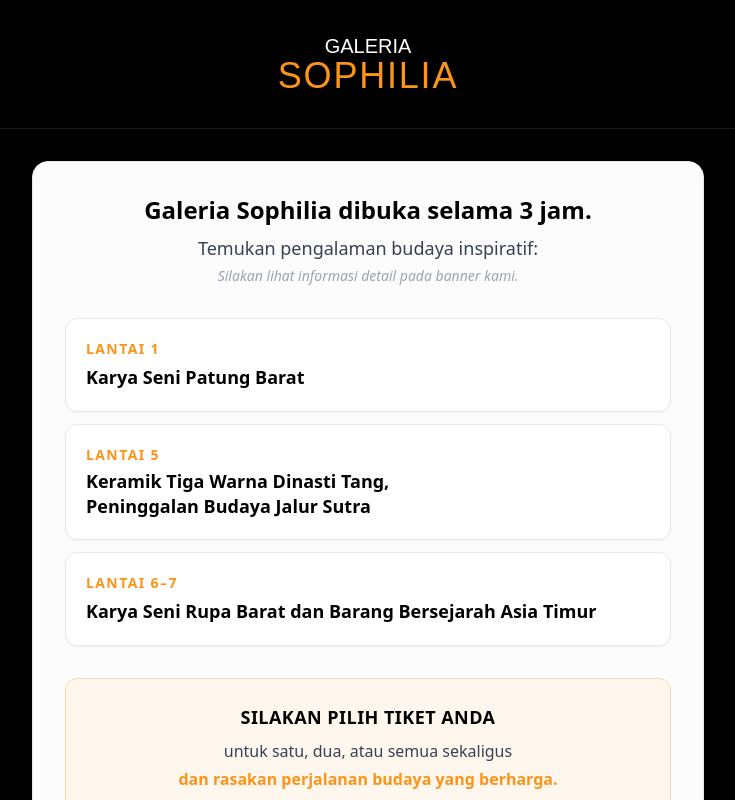
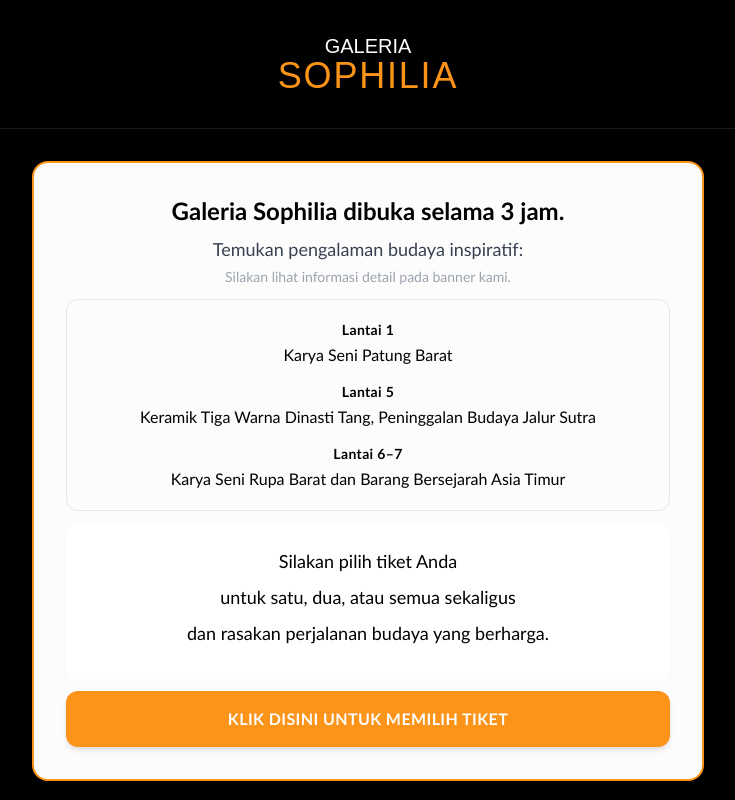
Before and after one commit to chrisustomusboimau/GaleriSophiliaTiketingSystem, a React (Vite) app: page /info in a window 1280 px wide. Shown: the top 800 px of the page, without its empty margins (272-1007 px from the left). Built offline with nearby package versions, Linux system fonts and the light colour scheme; what country-list would draw is missing.

Commit message:
update page memilih lantai

```diff
--- a/src/contexts/LanguageContext.tsx
+++ b/src/contexts/LanguageContext.tsx
@@ -49,6 +49,11 @@ const defaultTranslations = {
     en: "Continue",
     zh: "继续",
   },
+backButton: {
+    id: "Kembali",
+    en: "Back",
+    zh: "返回",
+  },
   ticketingTitle: {
     id: "Pembelian Tiket Museum",
     en: "Museum Ticketing",
@@ -64,20 +69,20 @@ const defaultTranslations = {
     en: "Please select the number of visitors by age category", // Please select the number of visitors by age category
     zh: "请按年龄段选择访客人数", // 请按年龄段选择访客人数
   },
-childLabel: {
-    id: "Anak \n(0-7 tahun)",
-    en: "Child \n(0-7 years)",
-    zh: "儿童\n（0-7岁）",
+  childLabel: {
+    id: "Anak \n(7-12)",
+    en: "Child \n(7-12)",
+    zh: "儿童\n（7-12）",
   },
   teenLabel: {
-    id: "Remaja \n(8-21 tahun)",
-    en: "Teen \n(8-21 years)",
-    zh: "青少年\n（8-21岁）",
+    id: "Pelajar \n(13-21)",
+    en: "Student \n(13-21)",
+    zh: "学生\n（13-21）",
   },
   adultLabel: {
-    id: "Dewasa \n(22 tahun ke atas)",
-    en: "Adult \n(22 years and above)",
-    zh: "成人\n（22岁及以上）",
+    id: "Dewasa \n(≥ 22)",
+    en: "Adult \n(≥ 22)",
+    zh: "成人\n（≥ 22）",
   },
   totalVisitors: {
     id: "Total Pengunjung:",
@@ -213,10 +218,10 @@ childLabel: {
     zh: "并体验一次宝贵的文化之旅。"
   },
   continueButton2: {
-    id: "Lanjutkan",
-    en: "Continue",
-    zh: "继续"
-  },
+      id: "Klik disini untuk memilih tiket",
+      en: "Click here to select tickets",
+      zh: "点击此处选择门票"
+    },
 
 // --- TAMBAHAN BARU UNTUK TICKET SELECTION PAGE ---
   floor6And7Label: { id: "Lantai 6 & 7", en: "Floor 6 & 7", zh: "6 & 7层" },
@@ -226,9 +231,9 @@ childLabel: {
   floorInfoAria: { id: "Informasi Lantai", en: "Floor Information", zh: "楼层信息" },
   floorInfoTitle: { id: "Lihat informasi kurasi lantai", en: "View floor curation information", zh: "查看楼层策展信息" },
   selectFloorInstruction: {
-    id: "Silakan pilih satu atau lebih lantai yang ingin Anda kunjungi",
-    en: "Please select one or more floors you wish to visit",
-    zh: "请选择您想参观的一个或多个楼层"
+    id: "Silakan pilih tiket Anda untuk satu, dua, atau semua sekaligus",
+    en: "Please select your tickets for one, two, or all at once",
+    zh: "请选择您的门票，可选一个、两个或全部"
   },
   continueSelected: {
     id: "Lanjutkan ({count} Dipilih)",
--- a/src/pages/GalleryInfoPage.tsx
+++ b/src/pages/GalleryInfoPage.tsx
@@ -5,12 +5,19 @@
  * Desain: Header terpisah di atas latar hitam (menyamai TicketSelectionPage),
  * dengan konten di dalam kanvas putih (content container).
  * Update: Implementasi LanguageContext untuk dukungan Multibahasa.
+ * Update 2: Typography Futura, no italic, unified floor container,
+ *           lowercase bold floor labels, regular weight descriptions,
+ *           center-aligned floor content. No dividers between floors.
  */
 
 import React, { useEffect } from 'react';
 import { useNavigate } from 'react-router-dom';
 import { useLanguage } from '../contexts/LanguageContext';
-import Header from '../components/Header'; // <Header />
+import Header from '../components/Header';
+
+const futuraFont: React.CSSProperties = {
+  fontFamily: "'Futura', 'Century Gothic', 'Trebuchet MS', sans-serif",
+};
 
 const GalleryInfoPage: React.FC = () => {
   const navigate = useNavigate();
@@ -25,38 +32,37 @@ const GalleryInfoPage: React.FC = () => {
       try {
         const parsed = JSON.parse(cachedQueue);
         const now = Date.now();
-        const tenMinutes = 10 * 60 * 1000; // 10 menit dalam milidetik
+        const tenMinutes = 10 * 60 * 1000;
 
         if (now - parsed.timestamp < tenMinutes) {
-          // Tiket masih aktif, langsung redirect ke halaman antrian
           navigate(`/queue/${parsed.id}`, { state: parsed.state, replace: true });
         } else {
-          // Sudah lewat 10 menit, hapus kunci dari memory agar bisa buat baru
           localStorage.removeItem("sophilia_active_queue");
         }
       } catch (e) {
-        // Jika format data rusak, bersihkan
         localStorage.removeItem("sophilia_active_queue");
       }
     }
   }, [navigate]);
 
   return (
-    <div className="min-h-screen bg-black flex flex-col relative font-sans selection:bg-orange-200">
-
-      {/* HEADER: Galeria Sophilia Branding (Di luar kanvas putih) */}
+    <div
+      className="min-h-screen bg-black flex flex-col relative selection:bg-orange-200"
+      style={futuraFont}
+    >
+      {/* HEADER */}
       <Header />
 
       {/* MAIN CONTENT AREA */}
       <main className="flex-1 flex flex-col items-center p-4 sm:p-8 relative">
 
-        {/* Dekorasi Background Tambahan */}
+        {/* Background Decoration */}
         <div className="absolute inset-0 bg-gradient-to-b from-black to-zinc-900 -z-10" />
 
-        {/* CONTENT CONTAINER (Kanvas Putih) */}
-        <div className="w-full max-w-2xl bg-[#fcfcfc] rounded-2xl shadow-2xl p-6 sm:p-8 border border-gray-200 flex flex-col animate-in fade-in slide-in-from-bottom-4 duration-700">
+        {/* CONTENT CONTAINER (White Canvas) */}
+        <div className="w-full max-w-2xl bg-[#fcfcfc] rounded-2xl shadow-2xl p-6 sm:p-8 border-2 border-[#fb9418] flex flex-col animate-in fade-in slide-in-from-bottom-4 duration-700">
 
-          <div className="flex flex-col gap-6">
+          <div className="flex flex-col gap-1">
 
             {/* Bagian Pembuka */}
             <div className="text-center pb-2">
@@ -66,54 +72,56 @@ const GalleryInfoPage: React.FC = () => {
               <p className="text-gray-700 font-medium text-base sm:text-lg">
                 {translations.culturalExperience[language]}
               </p>
-              <p className="text-gray-400 italic text-sm mt-1">
+              <p className="text-gray-400 text-sm mt-1">
                 {translations.seeBannerInfo[language]}
               </p>
             </div>
 
-            {/* Daftar Lantai */}
-            <div className="flex flex-col gap-3">
+            {/* Daftar Lantai — Unified Container, No Dividers */}
+            <div className="border border-gray-200 rounded-xl p-5 text-center flex flex-col gap-4">
+
               {/* Lantai 1 */}
-              <div className="bg-white p-5 rounded-xl border border-gray-200 hover:border-[#fb9418] transition-colors shadow-sm">
-                <h3 className="text-sm font-bold text-[#fb9418] uppercase tracking-widest mb-1">
+              <div>
+                <p className="text-sm font-bold text-black tracking-wide mb-1">
                   {translations.floor1[language]}
-                </h3>
-                <p className="text-lg font-bold text-black transition-colors">
+                </p>
+                <p className="text-base font-normal text-black leading-snug">
                   {translations.floor1Desc[language]}
                 </p>
               </div>
 
               {/* Lantai 5 */}
-              <div className="bg-white p-5 rounded-xl border border-gray-200 hover:border-[#fb9418] transition-colors shadow-sm">
-                <h3 className="text-sm font-bold text-[#fb9418] uppercase tracking-widest mb-1">
+              <div>
+                <p className="text-sm font-bold text-black tracking-wide mb-1">
                   {translations.floor5[language]}
-                </h3>
-                <p className="text-lg font-bold text-black leading-snug">
-                  {translations.floor5DescPart1[language]} <br className="hidden sm:block" />
+                </p>
+                <p className="text-base font-normal text-black leading-snug">
+                  {translations.floor5DescPart1[language]}{' '}
                   {translations.floor5DescPart2[language]}
                 </p>
               </div>
 
-              {/* Lantai 6 & 7 */}
-              <div className="bg-white p-5 rounded-xl border border-gray-200 hover:border-[#fb9418] transition-colors shadow-sm">
-                <h3 className="text-sm font-bold text-[#fb9418] uppercase tracking-widest mb-1">
+              {/* Lantai 6–7 */}
+              <div>
+                <p className="text-sm font-bold text-black tracking-wide mb-1">
                   {translations.floor67[language]}
-                </h3>
-                <p className="text-lg font-bold text-black">
+                </p>
+                <p className="text-base font-normal text-black leading-snug">
                   {translations.floor67Desc[language]}
                 </p>
               </div>
+
             </div>
 
             {/* Penutup (Call to Action) */}
-            <div className="bg-orange-50 border border-orange-200 p-6 rounded-xl text-center mt-2">
-              <p className="font-extrabold text-black uppercase tracking-wide mb-2 text-base sm:text-lg">
+            <div className="bg-white p-6 rounded-xl text-center mt-2">
+              <p className="font-normal text-black mb-2 text-base sm:text-lg">
                 {translations.pleaseSelectTicket[language]}
               </p>
-              <p className="text-gray-700 font-medium text-sm sm:text-base">
+              <p className="font-normal text-black mb-2 text-base sm:text-lg">
                 {translations.forOneTwoOrAll[language]}
               </p>
-              <p className="text-[#fb9418] font-bold mt-1 text-sm sm:text-base">
+              <p className="font-normal text-black mb-2 text-base sm:text-lg">
                 {translations.enjoyCulturalJourney[language]}
               </p>
             </div>
@@ -123,11 +131,9 @@ const GalleryInfoPage: React.FC = () => {
               <button
                 onClick={() => navigate('/ticket-selection')}
                 className="w-full py-4 font-bold text-[#fcfcfc] bg-[#fb9418] hover:bg-orange-500 rounded-xl transition-all duration-200 shadow-md flex justify-center items-center gap-2 active:scale-95 uppercase tracking-wide"
+                style={futuraFont}
               >
                 {translations.continueButton2[language]}
-                <svg className="w-5 h-5" fill="none" stroke="currentColor" viewBox="0 0 24 24">
-                  <path strokeLinecap="round" strokeLinejoin="round" strokeWidth="2" d="M14 5l7 7m0 0l-7 7m7-7H3" />
-                </svg>
               </button>
             </div>
 
```
Also changed, not shown: src/pages/TicketSelectionPage.tsx (+33 -32 lines).
